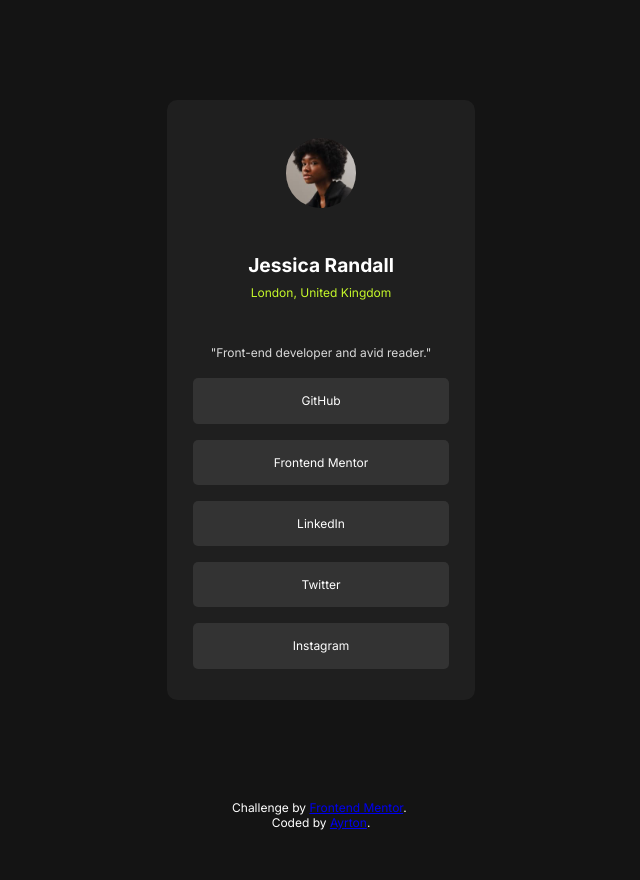
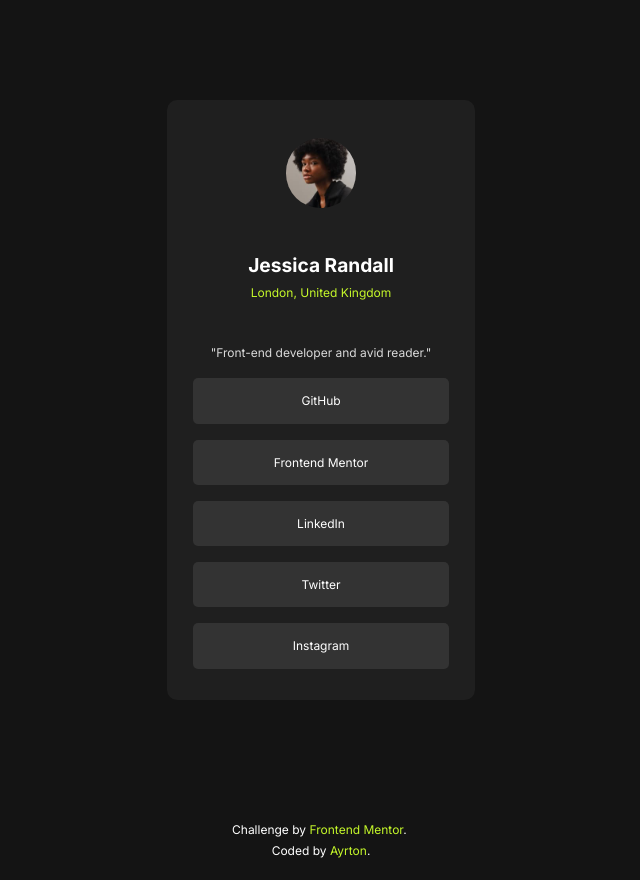
Before and after one commit to ayrtton/social-links-profile, a React (Vite) app: page / in a window 1280 px wide. Shown: the whole page, without its empty margins (319-959 px from the left). Before the commit the page ends 830 px from the top, so only its background shows below. Built offline with nearby package versions, Linux system fonts and the light colour scheme.

Commit message:
Design the footer

```diff
--- a/src/assets/css/main.css
+++ b/src/assets/css/main.css
@@ -147,5 +147,16 @@ footer {
   justify-content: center;
   text-align: center;
   width: 100%;
-  height: auto;
+  height: 10vh;
+}
+footer p {
+  margin: 0.7vh;
+}
+footer a {
+  text-decoration: none;
+  transition: 0.5s;
+  color: hsl(75, 94%, 57%);
+}
+footer a:hover {
+  text-decoration: underline;
 }/*# sourceMappingURL=main.css.map */
--- a/src/assets/sass/main.scss
+++ b/src/assets/sass/main.scss
@@ -69,5 +69,19 @@ main {
 }
 
 footer {
-    @include flexbox;
+    @include flexbox(10vh);
+
+    p {
+        margin: 0.7vh;
+    }
+
+    a {
+        text-decoration: none;
+        transition: .5s;
+        color: $green;
+
+        &:hover {
+            text-decoration: underline;
+        }
+    }
 }
```
Also changed, not shown: 1 other file (tests, documents, lock files or other folders).
